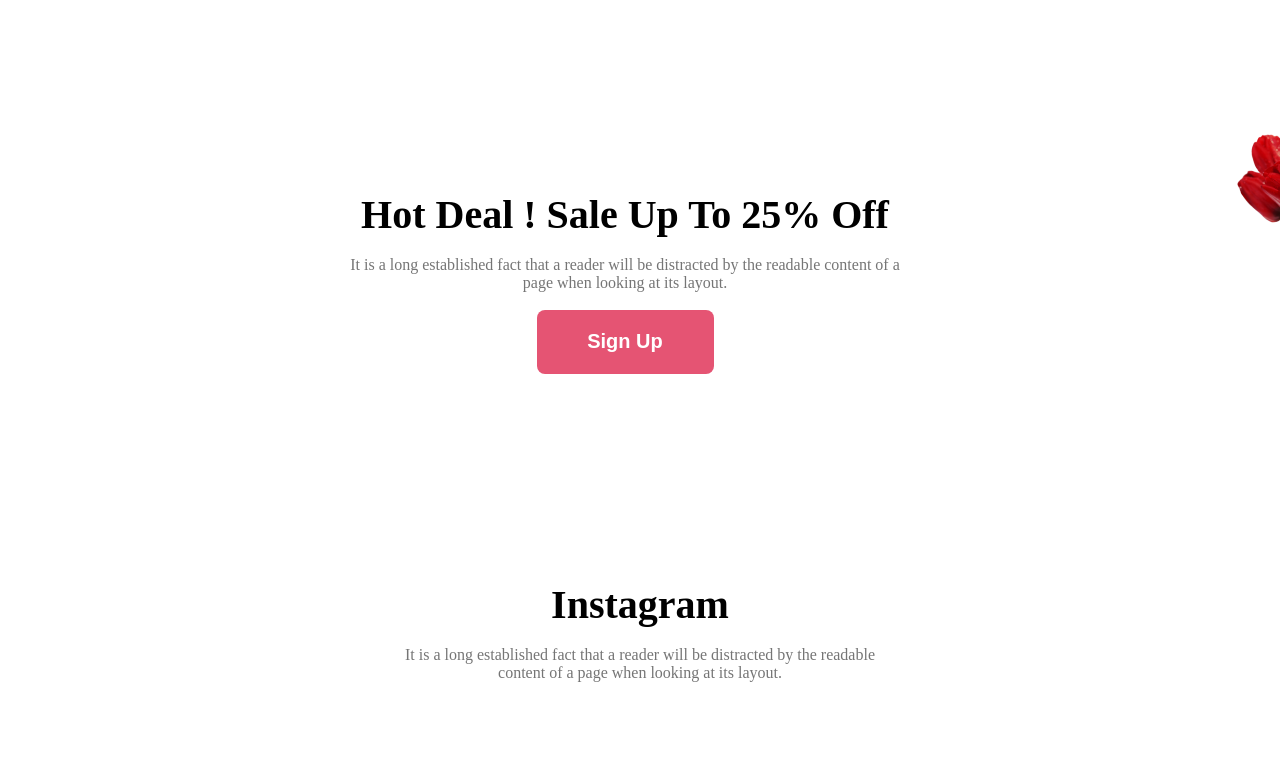
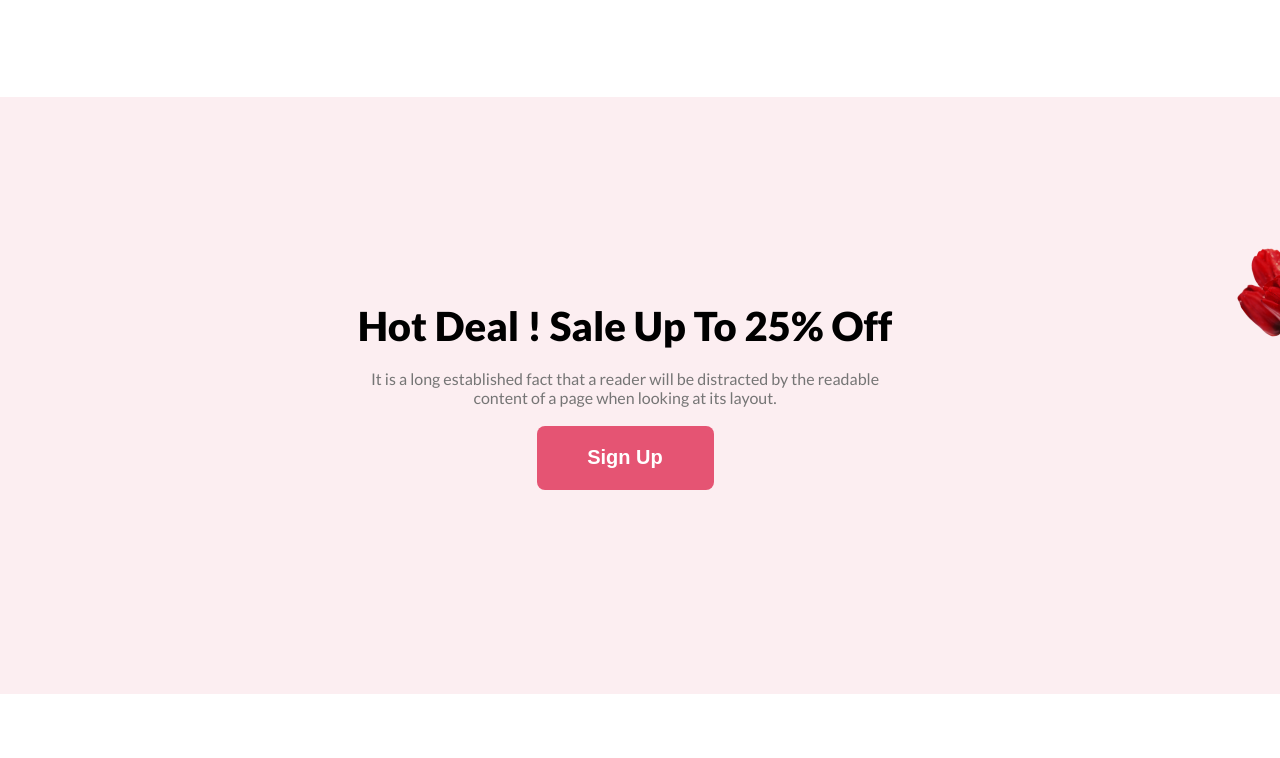
Before and after one commit to amdadislam01/Flower, a plain HTML site: page index.html in a window 1280 px wide. Shown: the part 2982-3740 px from the top of the page. Drawn offline with Linux system fonts and the light colour scheme.

Commit message:
Flower project complate

```diff
--- a/css/style.css
+++ b/css/style.css
@@ -135,6 +135,8 @@
 }
 
 .offer{
+    margin-top: 100px;
+    background-color: #fceef1;
   width: 1200px;
   display: flex;
   justify-content: space-between;
@@ -150,6 +152,7 @@
 }
 /* Instagrame */
 .instagram-container{
+    margin-top: 100px;
   text-align: center;
 }
 .img-part{
--- a/index.html
+++ b/index.html
@@ -5,6 +5,7 @@
     <meta charset="UTF-8">
     <meta name="viewport" content="width=device-width, initial-scale=1.0">
     <title>Flower</title>
+    <link rel="shortcut icon" href="https://cdn-icons-png.flaticon.com/512/740/740909.png" type="image/x-icon">
     <!-- Google Fonts -->
     <link rel="preconnect" href="https://fonts.googleapis.com" />
     <link rel="preconnect" href="https://fonts.gstatic.com" crossorigin />
@@ -15,7 +16,7 @@
     <link rel="stylesheet" href="css/style.css">
 </head>
 
-<body>
+<body class="lato-font">
     <!-- Header -->
     <div class="banner">
         <div class="banner-content">
```
Also changed, not shown: 2 other files.
